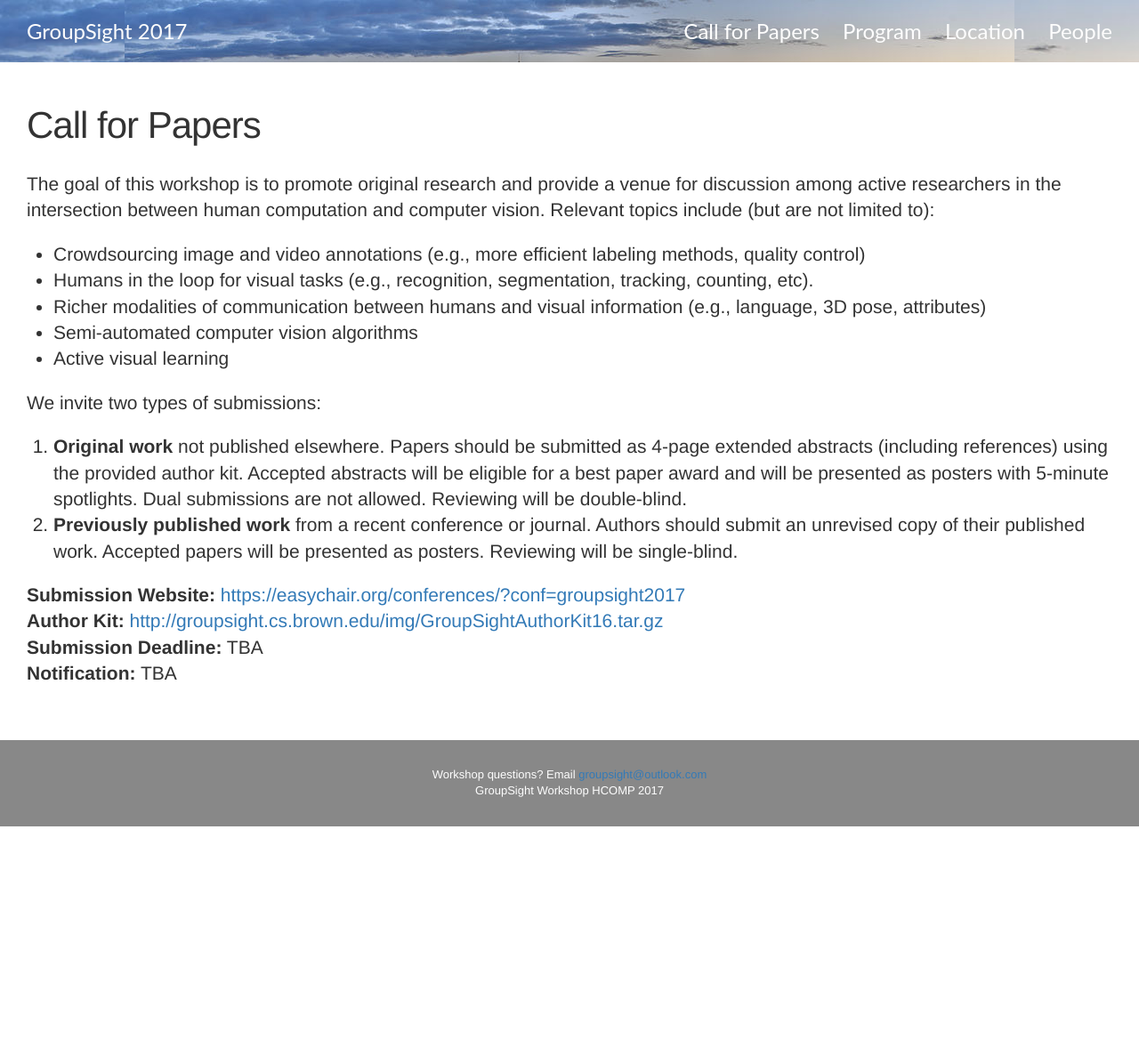
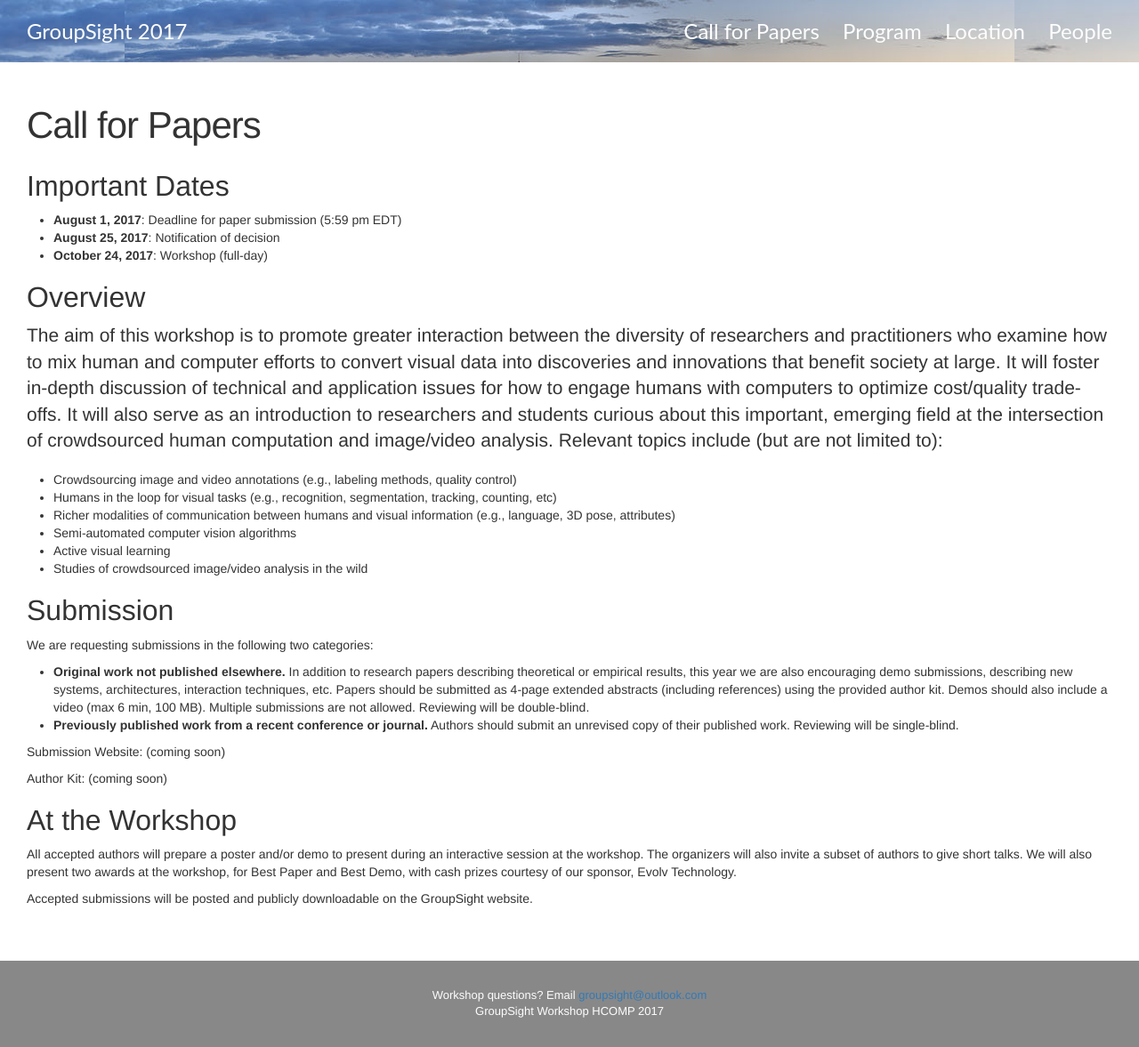
Before and after one commit to groupsight/groupsight.github.io, a Jekyll site: the page built from _pages/01_call.html, in a window 1280 px wide and 1177 px high. Shown: the whole window at 89% size. Built offline with Jekyll 4.4.1, drawn with Linux system fonts in a browser that asks for light colours; nearby versions of some CDN libraries.

Commit message:
updated CFP

```diff
--- a/_pages/01_call.html
+++ b/_pages/01_call.html
@@ -3,30 +3,37 @@ layout: page
 title: Call for Papers
 permalink: /call/
 ---
-<p class="lead">
-The goal of this workshop is to promote original research and provide a venue for discussion among active researchers in the intersection between human computation and computer vision.  Relevant topics include (but are not limited to):
+<h2>Important Dates</h2>
+<ul>
+ <li><strong>August 1, 2017</strong>: Deadline for paper submission (5:59 pm EDT)
+ <li><strong>August 25, 2017</strong>:	Notification of decision
+ <li><strong>October 24, 2017</strong>: Workshop (full-day)
+</ul>
 
-   <ul class="lead">
-   <li>Crowdsourcing image and video annotations (e.g., more efficient labeling methods, quality control)
-   <li>Humans in the loop for visual tasks (e.g., recognition, segmentation, tracking, counting, etc).
-   <li>Richer modalities of communication between humans and visual information (e.g., language, 3D pose, attributes)
-   <li>Semi-automated computer vision algorithms
-   <li>Active visual learning
-   </ul>
-</p>
+<h2>Overview</h2>
+<p class="lead">The aim of this workshop is to promote greater interaction between the diversity of researchers and practitioners who examine how to mix human and computer efforts to convert visual data into discoveries and innovations that benefit society at large.  It will foster in-depth discussion of technical and application issues for how to engage humans with computers to optimize cost/quality trade-offs.  It will also serve as an introduction to researchers and students curious about this important, emerging field at the intersection of crowdsourced human computation and image/video analysis.  Relevant topics include (but are not limited to):</p>
 
-<p class="lead">
-We invite two types of submissions:
+<ul>
+ <li>Crowdsourcing image and video annotations (e.g., labeling methods, quality control)</li>
+ <li>Humans in the loop for visual tasks (e.g., recognition, segmentation, tracking, counting, etc)</li>
+ <li>Richer modalities of communication between humans and visual information (e.g., language, 3D pose, attributes)</li>
+ <li>Semi-automated computer vision algorithms</li>
+ <li>Active visual learning</li>
+ <li>Studies of crowdsourced image/video analysis in the wild</li>
+</ul>
 
-   <ol class="lead">
-   <li> <b>Original work</b> not published elsewhere.  Papers should be submitted as 4-page extended abstracts (including references) using the provided author kit.  Accepted abstracts will be eligible for a best paper award and will be presented as posters with 5-minute spotlights.  Dual submissions are not allowed.  Reviewing will be double-blind.
-   <li> <b>Previously published work</b> from a recent conference or journal.  Authors should submit an unrevised copy of their published work.  Accepted papers will be presented as posters.  Reviewing will be single-blind.
-   </ol>
-</p>
+<h2>Submission</h2>
+<p>We are requesting submissions in the following two categories:</p>
 
-<p class="lead">
-<b>Submission Website:</b> <a href="https://easychair.org/conferences/?conf=groupsight2016">https://easychair.org/conferences/?conf=groupsight2017</a><br>
-<b>Author Kit:</b> <a href="../img/GroupSightAuthorKit16.tar.gz">http://groupsight.cs.brown.edu/img/GroupSightAuthorKit16.tar.gz</a><br>
-<b>Submission Deadline:</b> TBA<br>
-<b>Notification:</b> TBA
-</p>
+<ul>
+  <li><strong>Original work not published elsewhere.</strong> In addition to research papers describing theoretical or empirical results, this year we are also encouraging demo submissions, describing new systems, architectures, interaction techniques, etc. Papers should be submitted as 4-page extended abstracts (including references) using the provided author kit. Demos should also include a video (max 6 min, 100 MB). Multiple submissions are not allowed.  Reviewing will be double-blind.</li>
+  <li><strong>Previously published work from a recent conference or journal.</strong> Authors should submit an unrevised copy of their published work.  Reviewing will be single-blind.</li>
+</ul>
+
+<p>Submission Website: (coming soon)</p>
+<p>Author Kit: (coming soon)</p>
+
+<h2>At the Workshop</h2>
+<p>All accepted authors will prepare a poster and/or demo to present during an interactive session at the workshop. The organizers will also invite a subset of authors to give short talks. We will also present two awards at the workshop, for Best Paper and Best Demo, with cash prizes courtesy of our sponsor, Evolv Technology.</p>
+
+<p>Accepted submissions will be posted and publicly downloadable on the GroupSight website. </p>
```
